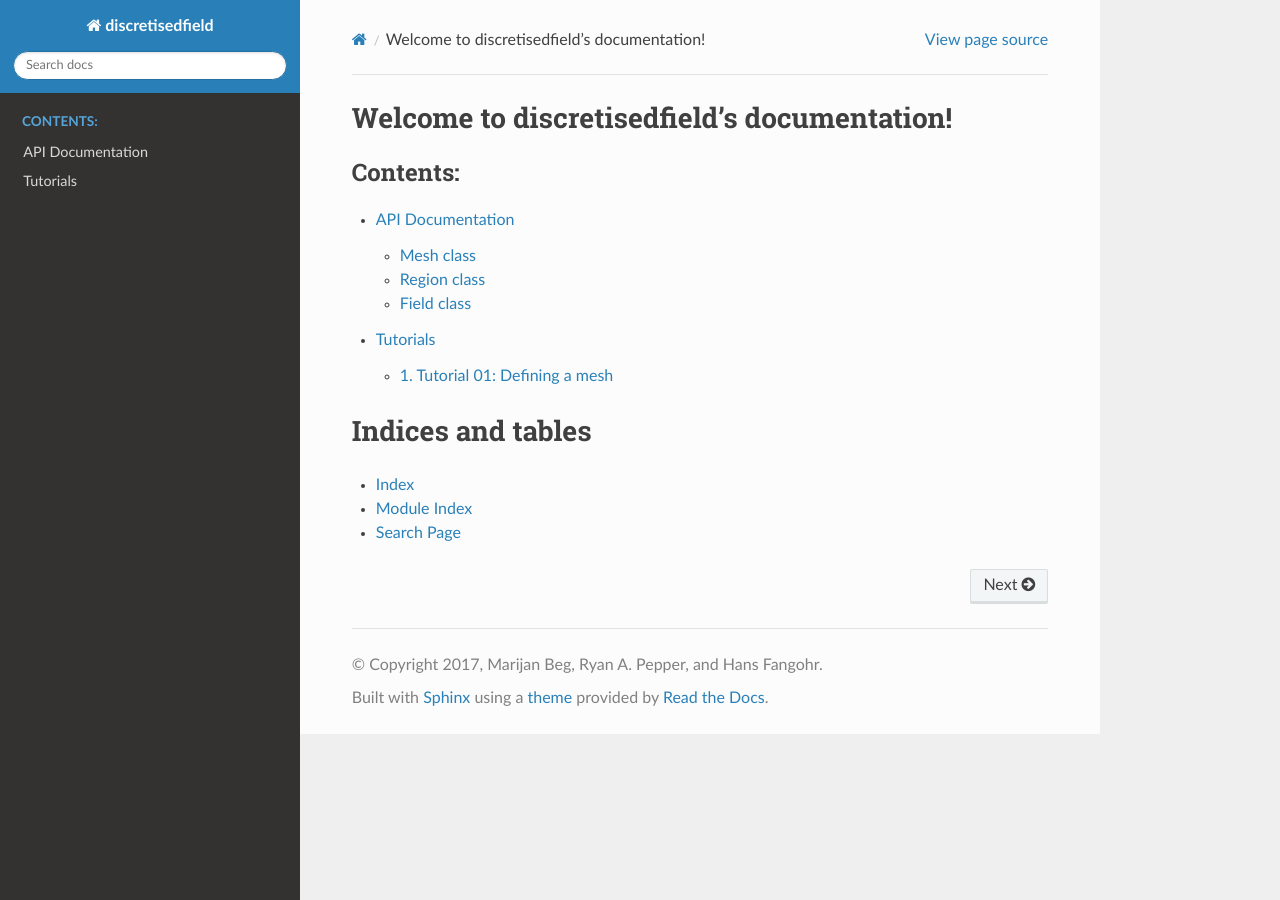
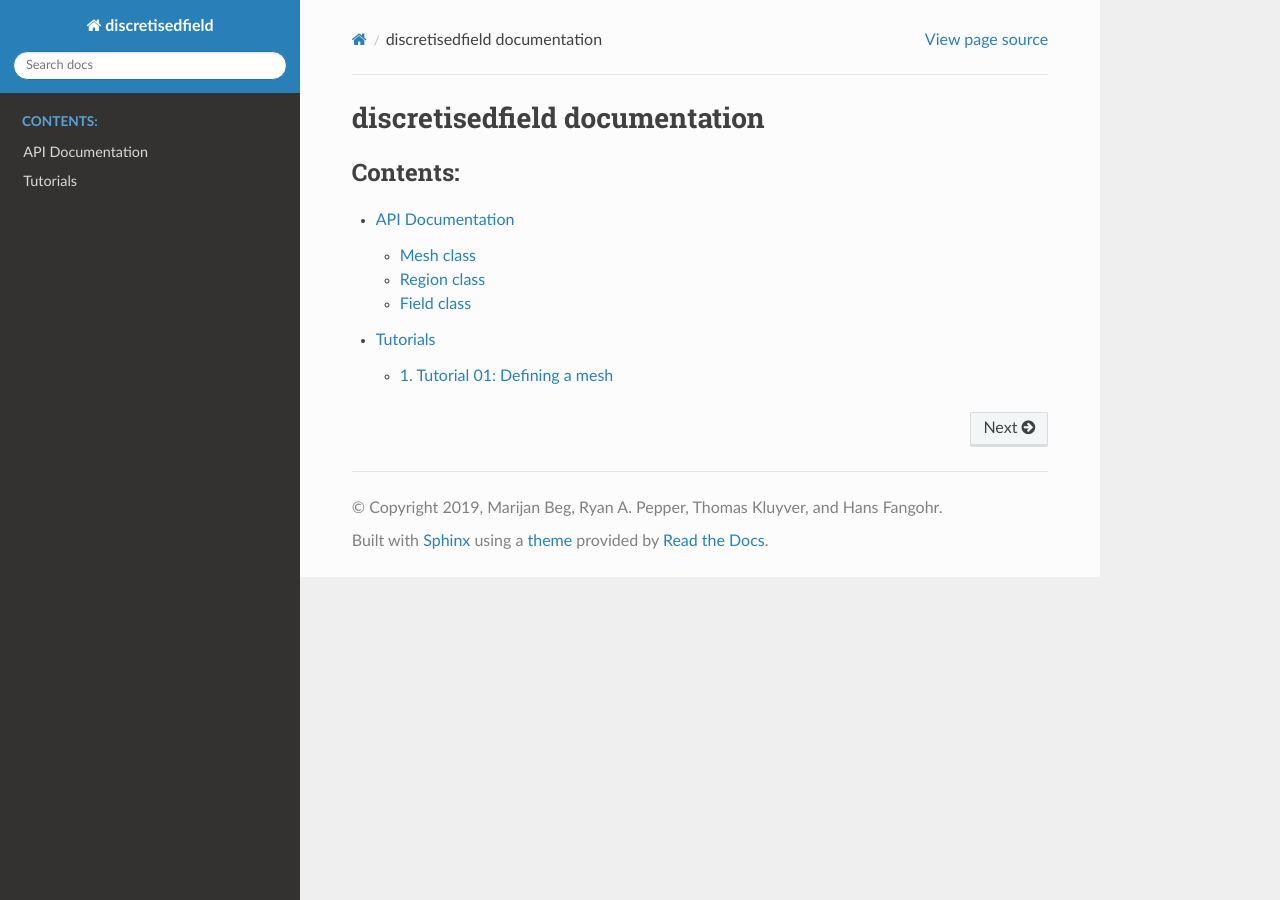
Before and after one commit to ubermag/discretisedfield, a Sphinx documentation site: the page built from docs/index.rst, in a window 1280 px wide. Built offline with Sphinx 7.4.7 and the Read the Docs theme 2.0.0, drawn with Linux system fonts in a browser that asks for light colours; pages that are not in the unit, such as notebooks, are missing from menus; some of the changed lines change nothing that is shown.

Commit message:
Update sphinx files.

```diff
--- a/docs/conf.py
+++ b/docs/conf.py
@@ -1,16 +1,10 @@
-# -*- coding: utf-8 -*-
+# Configuration file for the Sphinx documentation builder.
 #
-# discretisedfield documentation build configuration file, created by
-# sphinx-quickstart on Tue Mar  7 13:58:12 2017.
-#
-# This file is execfile()d with the current directory set to its
-# containing dir.
-#
-# Note that not all possible configuration values are present in this
-# autogenerated file.
-#
-# All configuration values have a default; values that are commented out
-# serve to show the default.
+# This file only contains a selection of the most common options. For a full
+# list see the documentation:
+# http://www.sphinx-doc.org/en/master/config
+
+# -- Path setup --------------------------------------------------------------
 
 # If extensions (or modules to document with autodoc) are in another directory,
 # add these directories to sys.path here. If the directory is relative to the
@@ -21,11 +15,14 @@
 # sys.path.insert(0, os.path.abspath('.'))
 
 
-# -- General configuration ------------------------------------------------
+# -- Project information -----------------------------------------------------
 
-# If your documentation needs a minimal Sphinx version, state it here.
-#
-# needs_sphinx = '1.0'
+project = 'discretisedfield'
+copyright = '2019, Marijan Beg, Ryan A. Pepper, Thomas Kluyver, and Hans Fangohr'
+author = 'Marijan Beg, Ryan A. Pepper, Thomas Kluyver, and Hans Fangohr'
+
+
+# -- General configuration ---------------------------------------------------
 
 # Add any Sphinx extension module names here, as strings. They can be
 # extensions coming with Sphinx (named 'sphinx.ext.*') or your custom
@@ -41,119 +38,20 @@ extensions = ['sphinx.ext.autodoc',
 # Add any paths that contain templates here, relative to this directory.
 templates_path = ['_templates']
 
-# The suffix(es) of source filenames.
-# You can specify multiple suffix as a list of string:
-#
-# source_suffix = ['.rst', '.md']
-source_suffix = '.rst'
-
-# The master toctree document.
-master_doc = 'index'
-
-# General information about the project.
-project = u'discretisedfield'
-copyright = u'2017, Marijan Beg, Ryan A. Pepper, and Hans Fangohr'
-author = u'Marijan Beg, Ryan A. Pepper, and Hans Fangohr'
-
-# The version info for the project you're documenting, acts as replacement for
-# |version| and |release|, also used in various other places throughout the
-# built documents.
-#
-# The short X.Y version.
-version = u''
-# The full version, including alpha/beta/rc tags.
-release = u''
-
-# The language for content autogenerated by Sphinx. Refer to documentation
-# for a list of supported languages.
-#
-# This is also used if you do content translation via gettext catalogs.
-# Usually you set "language" from the command line for these cases.
-language = None
-
 # List of patterns, relative to source directory, that match files and
 # directories to ignore when looking for source files.
-# This patterns also effect to html_static_path and html_extra_path
+# This pattern also affects html_static_path and html_extra_path.
 exclude_patterns = ['_build', 'Thumbs.db', '.DS_Store']
 
-# The name of the Pygments (syntax highlighting) style to use.
-pygments_style = 'sphinx'
 
-# If true, `todo` and `todoList` produce output, else they produce nothing.
-todo_include_todos = False
-
-
-# -- Options for HTML output ----------------------------------------------
+# -- Options for HTML output -------------------------------------------------
 
 # The theme to use for HTML and HTML Help pages.  See the documentation for
 # a list of builtin themes.
 #
-html_theme = 'sphinx_rtd_theme'
-
-# Theme options are theme-specific and customize the look and feel of a theme
-# further.  For a list of options available for each theme, see the
-# documentation.
-#
-# html_theme_options = {}
+html_theme = 'alabaster'
 
 # Add any paths that contain custom static files (such as style sheets) here,
 # relative to this directory. They are copied after the builtin static files,
 # so a file named "default.css" will overwrite the builtin "default.css".
-html_static_path = ['_static']
-
-
-# -- Options for HTMLHelp output ------------------------------------------
-
-# Output file base name for HTML help builder.
-htmlhelp_basename = 'discretisedfielddoc'
-
-
-# -- Options for LaTeX output ---------------------------------------------
-
-latex_elements = {
-    # The paper size ('letterpaper' or 'a4paper').
-    #
-    # 'papersize': 'letterpaper',
-
-    # The font size ('10pt', '11pt' or '12pt').
-    #
-    # 'pointsize': '10pt',
-
-    # Additional stuff for the LaTeX preamble.
-    #
-    # 'preamble': '',
-
-    # Latex figure (float) alignment
-    #
-    # 'figure_align': 'htbp',
-}
-
-# Grouping the document tree into LaTeX files. List of tuples
-# (source start file, target name, title,
-#  author, documentclass [howto, manual, or own class]).
-latex_documents = [
-    (master_doc, 'discretisedfield.tex', u'discretisedfield Documentation',
-     u'Marijan Beg, Ryan A. Pepper, and Hans Fangohr', 'manual'),
-]
-
-
-# -- Options for manual page output ---------------------------------------
-
-# One entry per manual page. List of tuples
-# (source start file, name, description, authors, manual section).
-man_pages = [
-    (master_doc, 'discretisedfield', u'discretisedfield Documentation',
-     [author], 1)
-]
-
-
-# -- Options for Texinfo output -------------------------------------------
-
-# Grouping the document tree into Texinfo files. List of tuples
-# (source start file, target name, title, author,
-#  dir menu entry, description, category)
-texinfo_documents = [
-    (master_doc, 'discretisedfield', u'discretisedfield Documentation',
-     author, 'discretisedfield', 'One line description of project.',
-     'Miscellaneous'),
-]
+html_theme = 'sphinx_rtd_theme'
--- a/docs/index.rst
+++ b/docs/index.rst
@@ -1,10 +1,10 @@
 .. discretisedfield documentation master file, created by
-   sphinx-quickstart on Tue Mar  7 13:58:12 2017.
+   sphinx-quickstart on Mon Aug 12 18:45:07 2019.
    You can adapt this file completely to your liking, but it should at least
    contain the root `toctree` directive.
 
-Welcome to discretisedfield's documentation!
-============================================
+discretisedfield documentation
+==============================
 
 .. toctree::
    :maxdepth: 2
@@ -12,12 +12,3 @@ Welcome to discretisedfield's documentation!
 
    api_documentation
    tutorials
-
-
-
-Indices and tables
-==================
-
-* :ref:`genindex`
-* :ref:`modindex`
-* :ref:`search`
```
Also changed, not shown: 1 other file.
